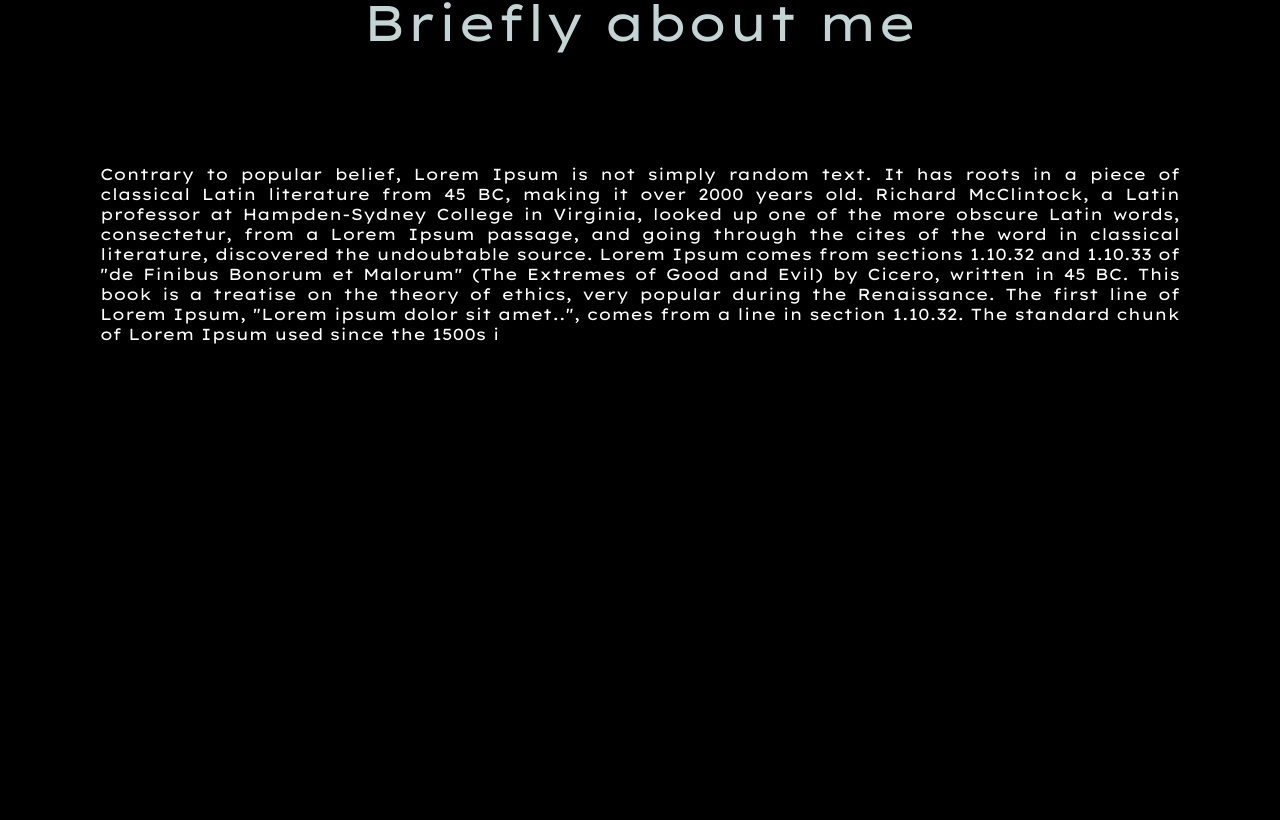
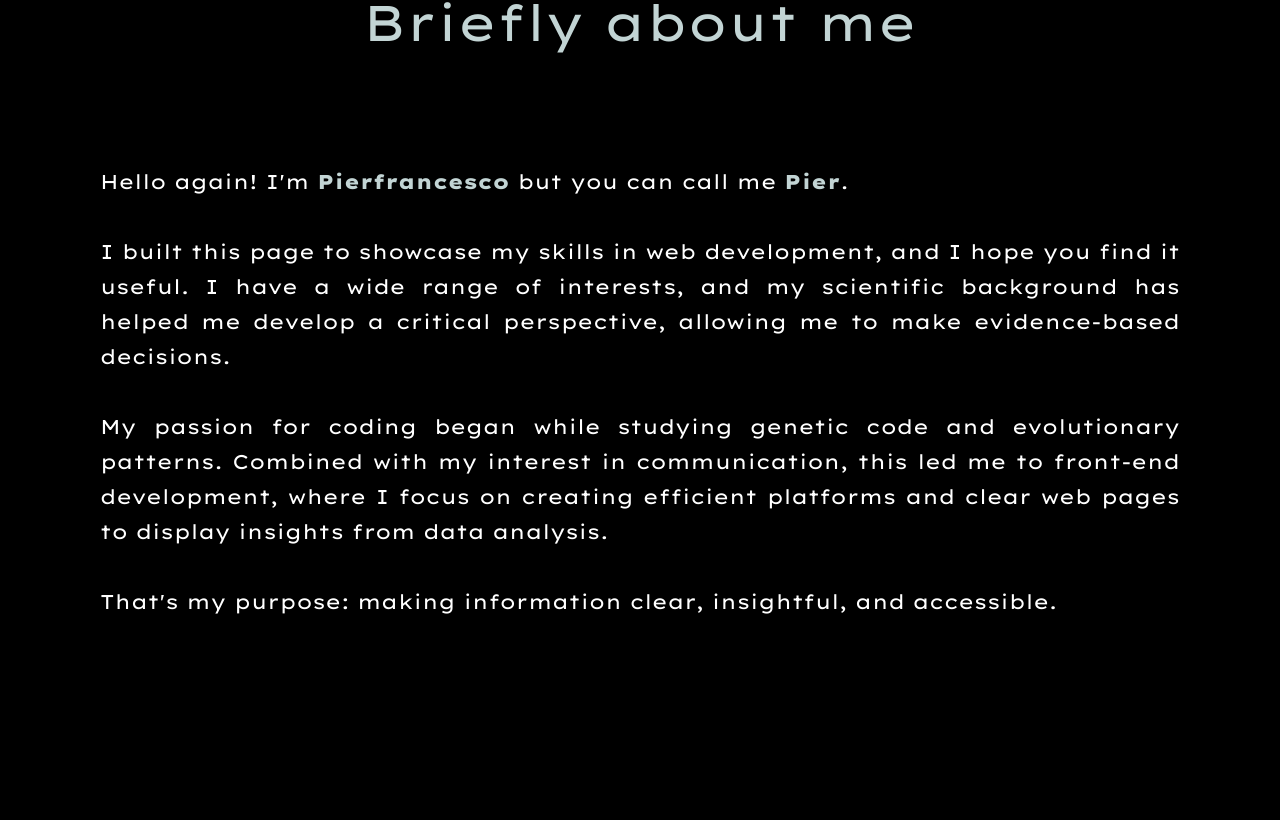
Before and after one commit to PFB911/my-portfolio, a React (Vite) app: page / in a window 1280 px wide. Shown: the part 900-1720 px from the top of the page. Built offline with nearby package versions, Linux system fonts and the light colour scheme; a web font is replaced by a local one.

Commit message:
my description

```diff
--- a/src/Components/AboutMe/AboutMe.css
+++ b/src/Components/AboutMe/AboutMe.css
@@ -13,4 +13,9 @@
 .about-container p{
     padding: 10px 100px;
     text-align: justify;
+    font-size: 20px;
+    line-height: 35px;
 }
+.about-container span{
+    font-weight: 800;
+}
--- a/src/Components/AboutMe/AboutMe.jsx
+++ b/src/Components/AboutMe/AboutMe.jsx
@@ -5,8 +5,39 @@ const AboutMe = () => {
     return (
         <div id='aboutme' className='about-container'>
             <h1 className="title">Briefly about me</h1>
-            <p>Contrary to popular belief, Lorem Ipsum is not simply random text. It has roots in a piece of classical Latin literature from 45 BC, making it over 2000 years old. Richard McClintock, a Latin professor at Hampden-Sydney College in Virginia, looked up one of the more obscure Latin words, consectetur, from a Lorem Ipsum passage, and going through the cites of the word in classical literature, discovered the undoubtable source. Lorem Ipsum comes from sections 1.10.32 and 1.10.33 of "de Finibus Bonorum et Malorum" (The Extremes of Good and Evil) by Cicero, written in 45 BC. This book is a treatise on the theory of ethics, very popular during the Renaissance. The first line of Lorem Ipsum, "Lorem ipsum dolor sit amet..", comes from a line in section 1.10.32.
-                The standard chunk of Lorem Ipsum used since the 1500s i</p>
+            <p>Hello again! I'm <span>Pierfrancesco</span> but you can call me <span>Pier</span>. <br/>
+             <br />
+            I built this page to showcase my skills in web development,
+            and I hope you find it useful.
+            I have a wide range of interests,
+            and my scientific background has helped me
+            develop a critical perspective,
+            allowing me to make evidence-based decisions. <br />
+             <br />
+            My passion for coding began while studying
+            genetic code and evolutionary patterns.
+            Combined with my interest in communication, this led me to front-end development,
+            where I focus on creating efficient platforms
+            and clear web pages to display insights from
+            data analysis. <br />
+             <br />
+            That's my purpose: making information clear, insightful, and accessible.
+
+            {/* I built this page to showcase my skills in building
+            web apps and I hope you will find it useful. I'm all
+            about life and I have many interests and areas
+            where I developed skills proficiently.
+            My scientific background helped me in developing a
+            critical view of the world, equipping me with the
+            ability to make decisions based on evidence. My
+            passion for "coding" was born by reading and
+            studying about genetic code evolutive patterns.
+            My interest in communication led me to develop my
+            knowledge of front-end development with the intent
+            of creating efficient platforms and clear pages to
+            display insightful information obtained via Data
+            Analyses. That's my purpose, giving the chance to
+            understand more in an accessible way.</p> */}</p>
         </div>
     )
 }
--- a/src/Components/Projects/Projects.jsx
+++ b/src/Components/Projects/Projects.jsx
@@ -31,7 +31,7 @@ const cards = [
     },
      {
         id: 4,
-        title: "Banking App",
+        title: "Budgeting App",
         description: "(Work in progress)",
         stack:[],
     },
```
